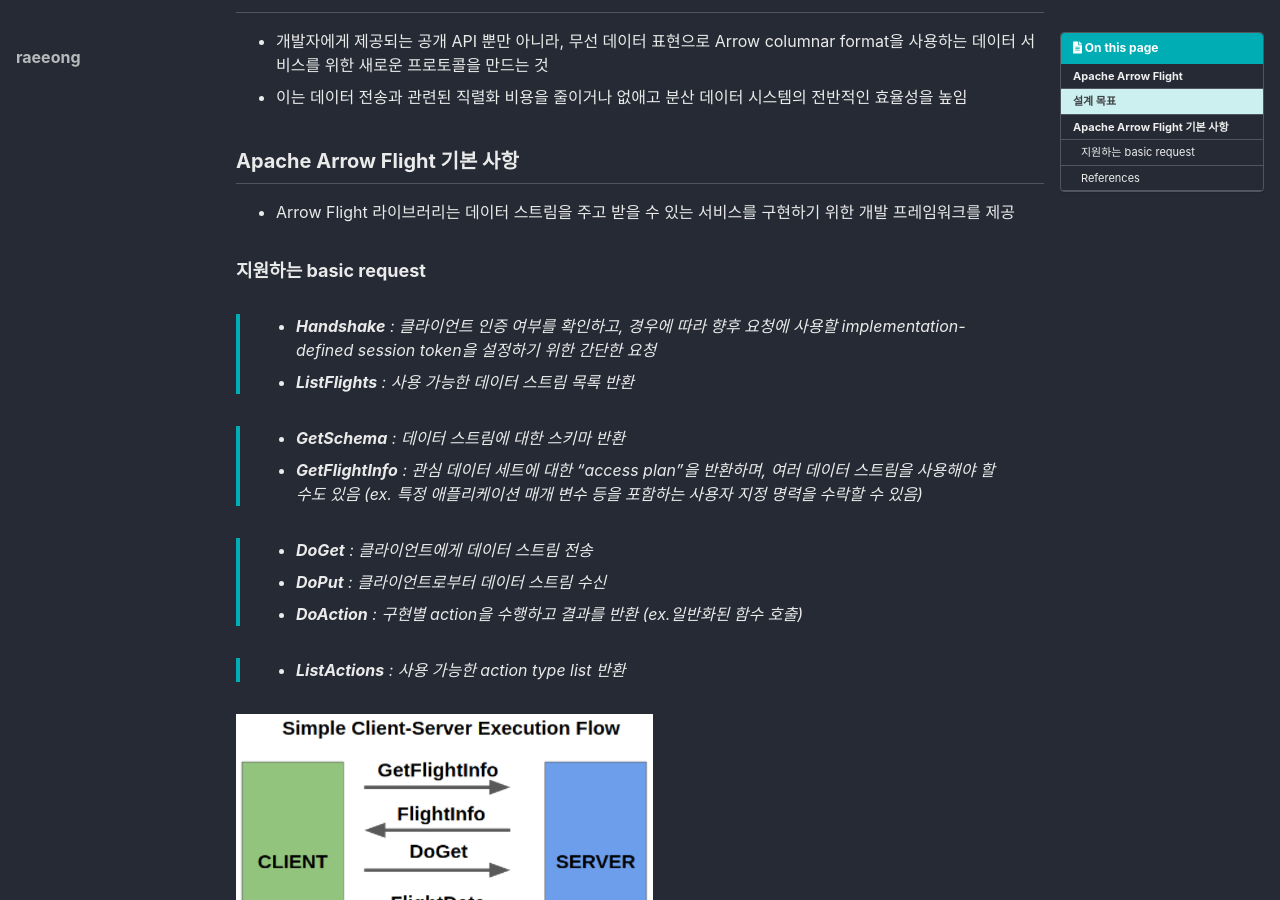
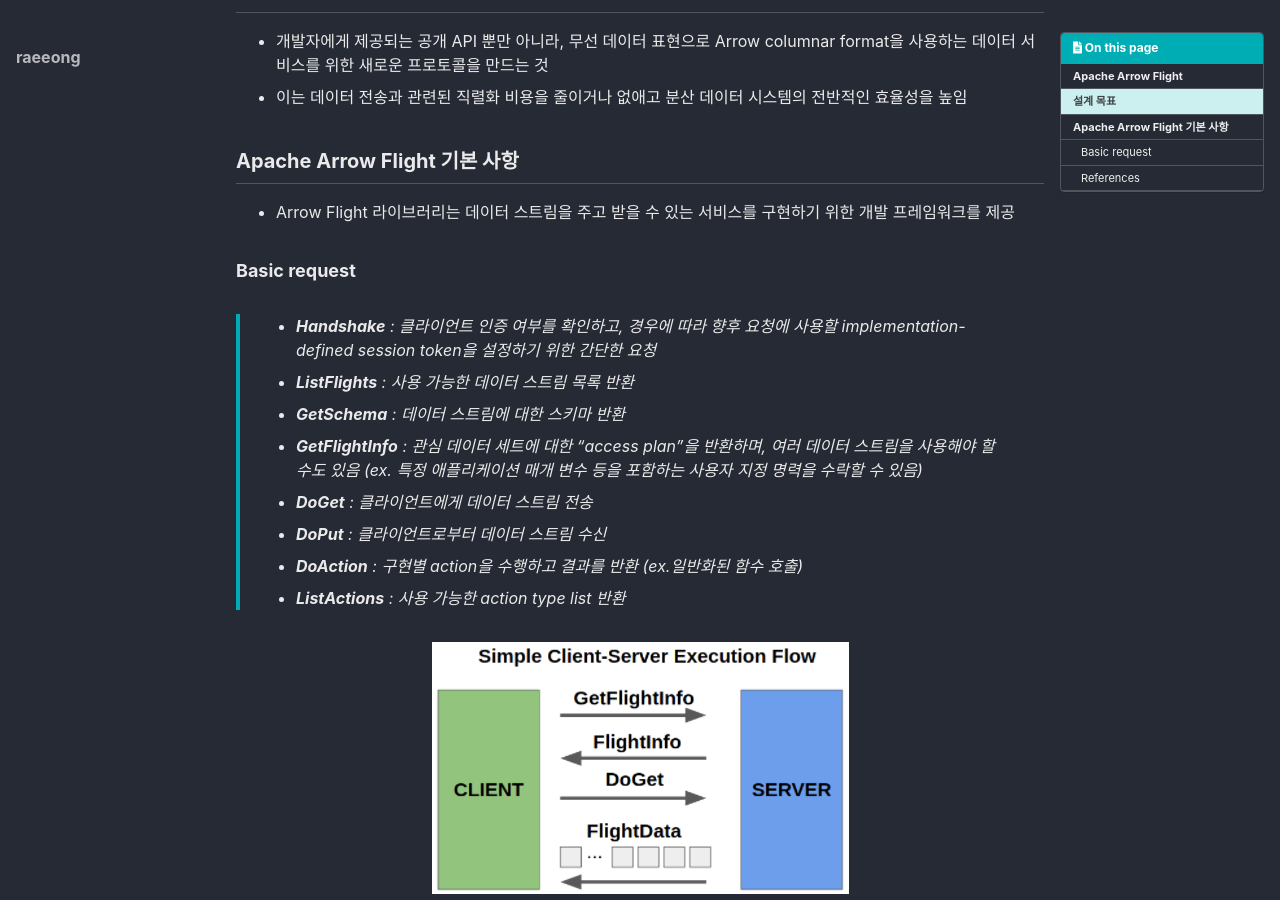
Before and after one commit to friedegg818/friedegg818.github.io, a Jekyll site: the page built from _posts/2022-01-25-ArrowFlight.md, in a window 1280 px wide and 900 px high, scrolled down 571 px. Built offline with Jekyll 4.4.1, drawn with Linux system fonts in a browser that asks for light colours; cached includes are drawn as plain includes; some web fonts are replaced.

Commit message:
220125 update

```diff
--- a/_posts/2022-01-25-ArrowFlight.md
+++ b/_posts/2022-01-25-ArrowFlight.md
@@ -35,22 +35,16 @@ last_modified_At: 2022-01-25
 ## Apache Arrow Flight 기본 사항
 - Arrow Flight 라이브러리는 데이터 스트림을 주고 받을 수 있는 서비스를 구현하기 위한 개발 프레임워크를 제공
 
-### 지원하는 basic request
+### Basic request
 
 > - **Handshake** : 클라이언트 인증 여부를 확인하고, 경우에 따라 향후 요청에 사용할 implementation-defined session token을 설정하기 위한 간단한 요청
 > - **ListFlights** : 사용 가능한 데이터 스트림 목록 반환
-
 > - **GetSchema** : 데이터 스트림에 대한 스키마 반환
 > - **GetFlightInfo** : 관심 데이터 세트에 대한 "access plan"을 반환하며, 여러 데이터 스트림을 사용해야 할 수도 있음 (ex. 특정 애플리케이션 매개 변수 등을 포함하는 사용자 지정 명력을 수락할 수 있음)
-
 > - **DoGet** : 클라이언트에게 데이터 스트림 전송
 > - **DoPut** : 클라이언트로부터 데이터 스트림 수신
 > - **DoAction** : 구현별 action을 수행하고 결과를 반환 (ex.일반화된 함수 호출)
-
 > - **ListActions** : 사용 가능한 action type list 반환
-
-![Flight1](/assets/img/Flight_1.png)
-
 <p align="center"><img src="/assets/img/Flight_1.png"></p>
 
 - gRPC의 HTTP/2 스트리밍을 기반으로 하는 gRPC의 고급 "양방향" 스트리밍 지원을 활용하여 요청이 처리되는 동안 클라이언트와 서버가 서로 데이터와 메타데이터를 동시에 전송할 수 있음
```
